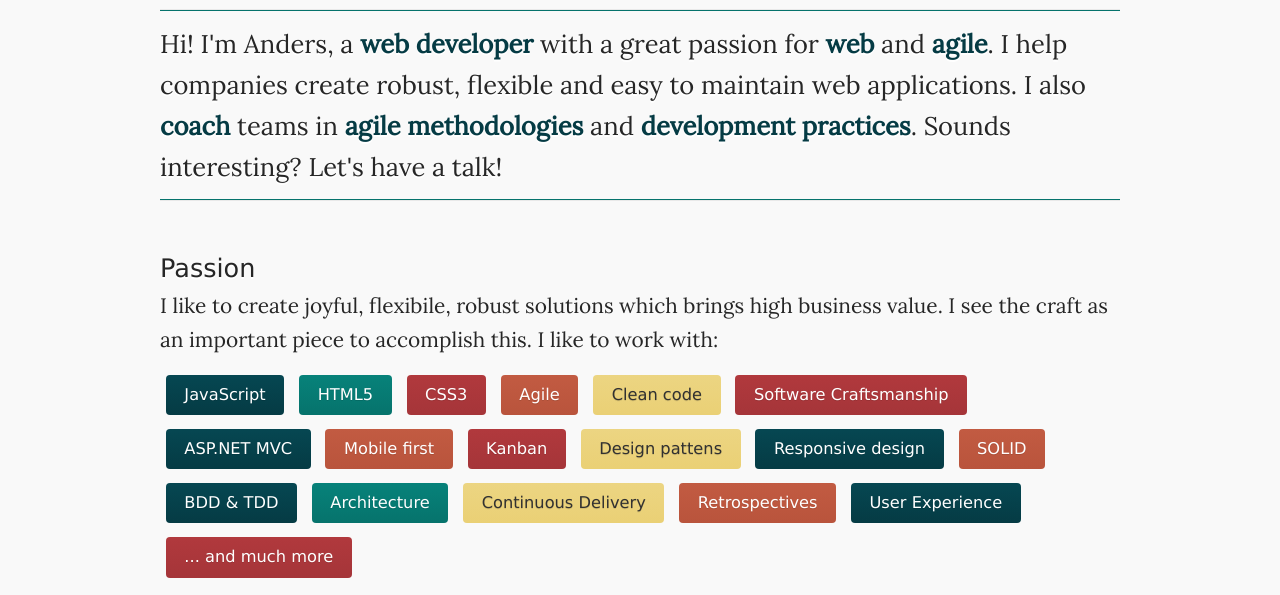
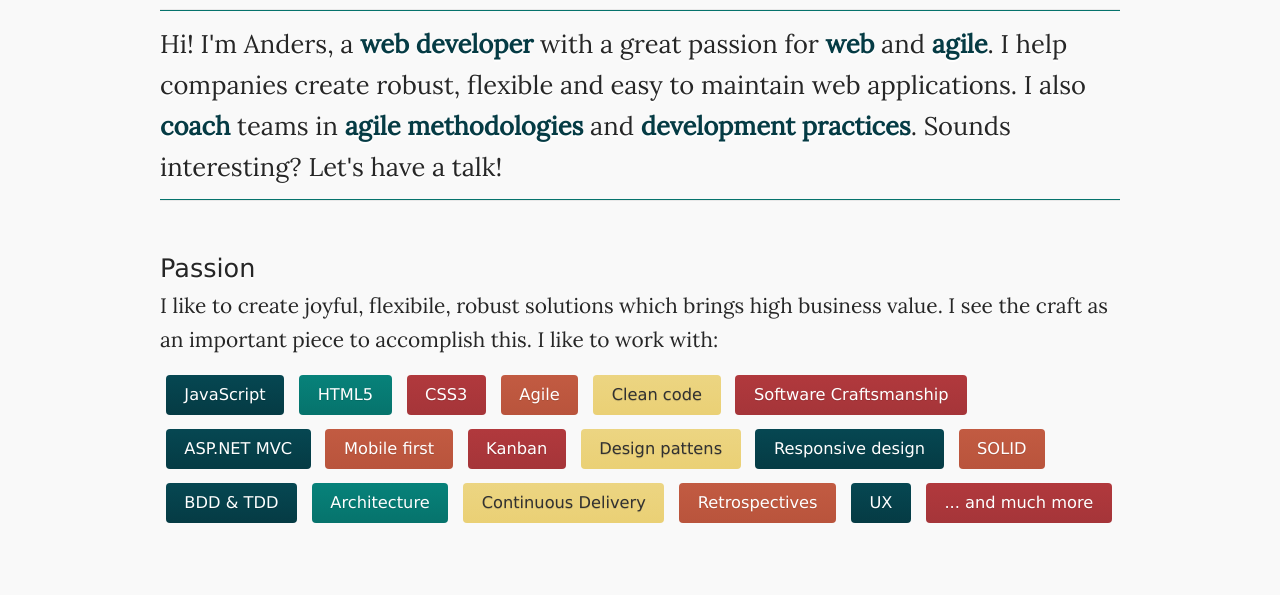
Before and after one commit to archive/archive.github.com, a plain HTML site: page index.html in a window 1280 px wide. Shown: the part 100-695 px from the top of the page. Drawn offline with Linux system fonts and the light colour scheme.

Commit message:
changed long title

```diff
--- a/index.html
+++ b/index.html
@@ -78,7 +78,7 @@
 				<li><a href="http://en.wikipedia.org/wiki/?search=Software Architecture" target="_blank">Architecture</a></li>
 				<li><a href="http://en.wikipedia.org/wiki/?search=Continuous Delivery" target="_blank">Continuous Delivery</a></li>
 				<li><a href="http://en.wikipedia.org/wiki/?search=Retrospectives" target="_blank">Retrospectives</a></li>
-				<li><a href="http://en.wikipedia.org/wiki/?search=User Experience" target="_blank">User Experience</a></li>
+				<li><a href="http://en.wikipedia.org/wiki/?search=User Experience" target="_blank">UX</a></li>
 				<li><a href="javascript:alert('... more more more more more more more more ...')" target="_blank">... and much more</a></li>
 			</ul>
 		</article>
```
